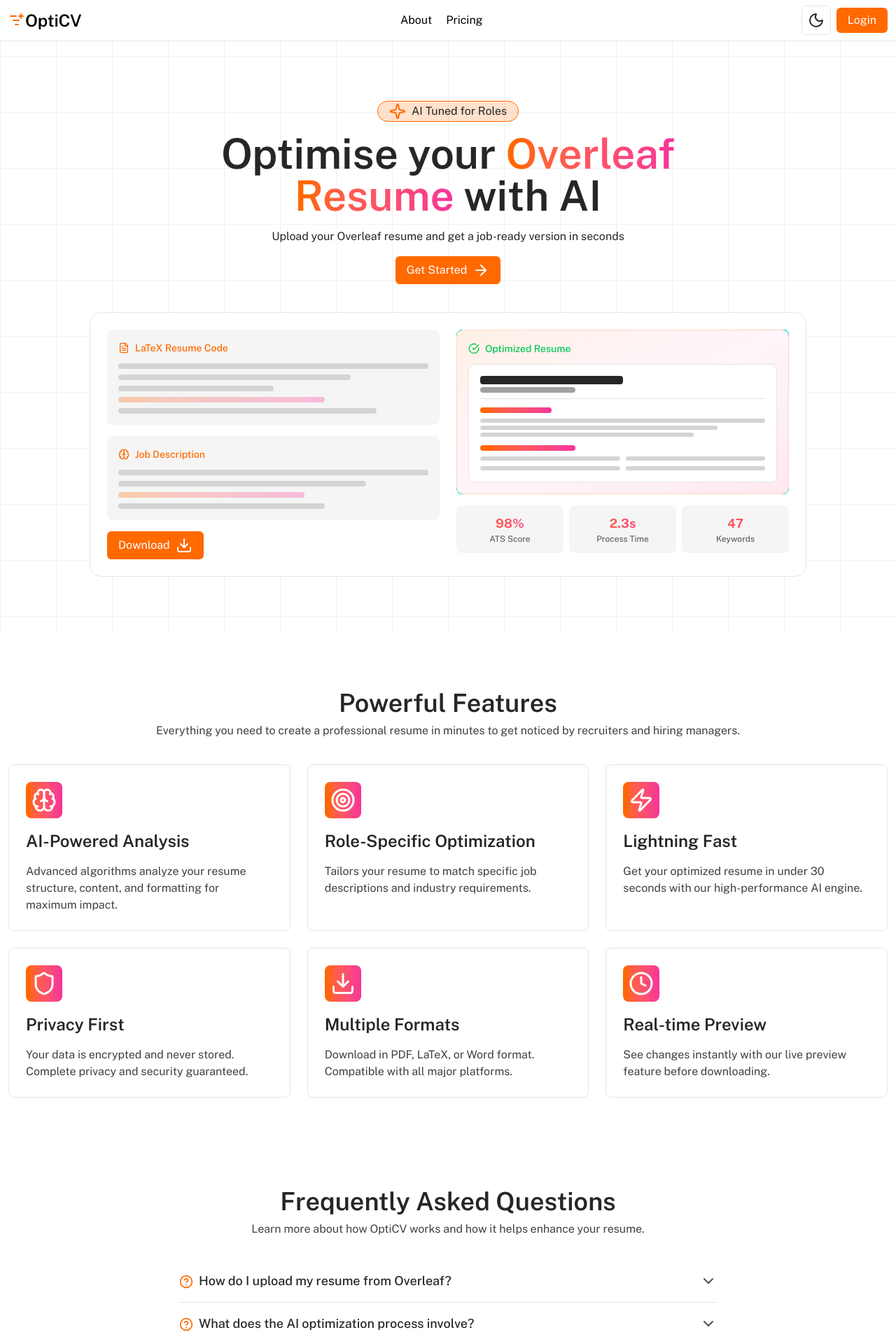
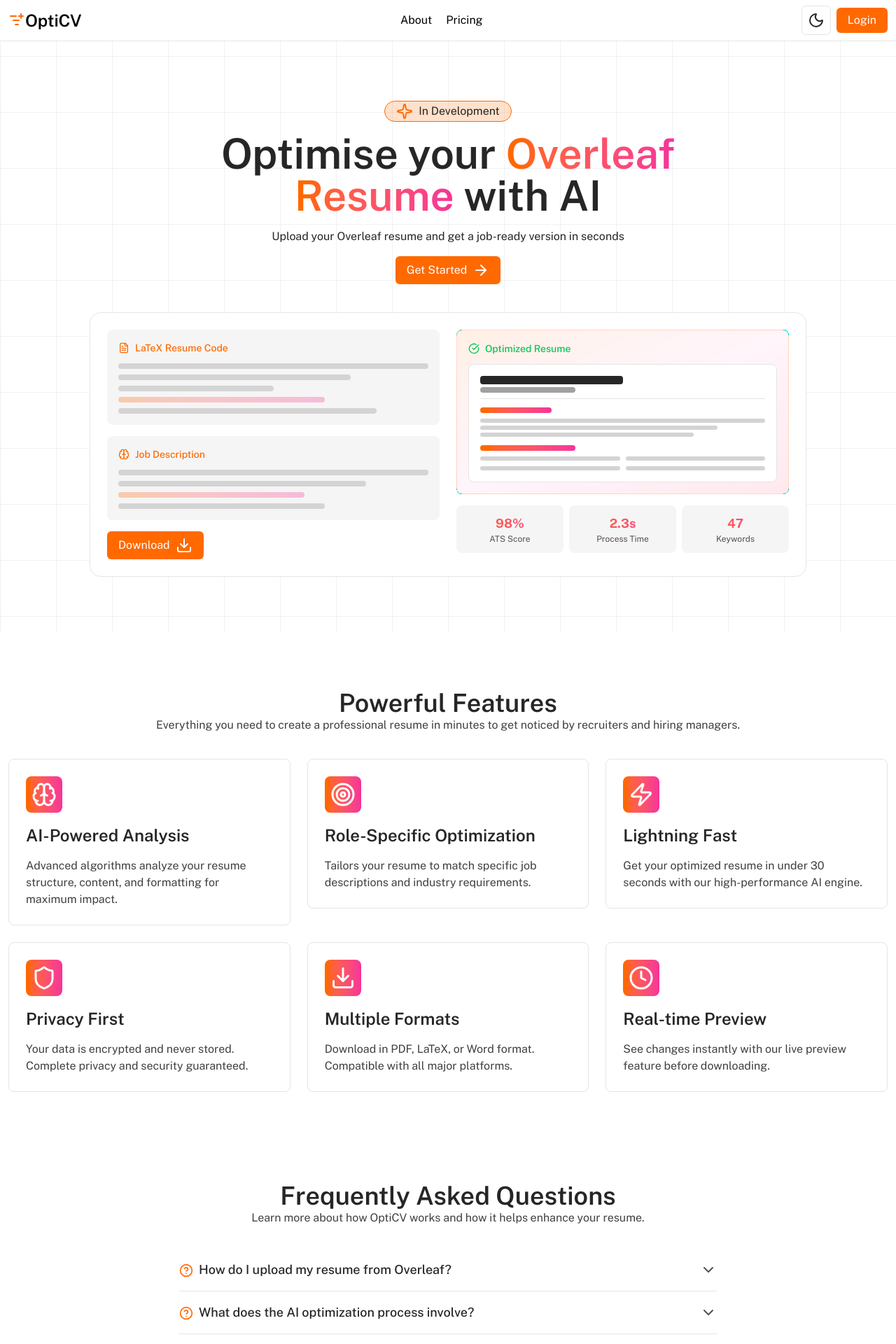
Before and after one commit to muxdust/OptiCV, a Next.js app: page / in a window 1280 px wide. Shown: the top 1920 px of the page at 70% size. Built offline with nearby package versions, Linux system fonts and the light colour scheme.

Commit message:
framer motion

```diff
--- a/components/Home/Banner.tsx
+++ b/components/Home/Banner.tsx
@@ -1,10 +1,13 @@
 import React from "react";
 import { ArrowRight } from "lucide-react";
+
+import FadeInOnScroll from "@/utils/FadeInScroll";
 
 const Banner = () => {
   return (
     <section className="flex justify-center items-center w-full">
-      <div className="flex flex-col justify-center items-center w-full lg:container mx-3 px-3 gap-4 py-20 bg-gradient-to-br from-orange-500 to-pink-500 rounded-xl">
+      <FadeInOnScroll className="w-full flex justify-center items-center">
+        <div className="flex flex-col justify-center items-center w-full lg:container px-3 gap-4 py-20 bg-gradient-to-br from-orange-500 to-pink-500 rounded-xl mx-3">
           <h2 className="text-4xl font-semibold text-center text-neutral-50">
             Optimize Your Resume Effortlessly with AI
           </h2>
@@ -17,6 +20,7 @@
             <ArrowRight size={20} />
           </button>
         </div>
+      </FadeInOnScroll>
     </section>
   );
 };
--- a/components/Home/Faq.tsx
+++ b/components/Home/Faq.tsx
@@ -1,6 +1,9 @@
 "use client";
+
 import React, { useState } from "react";
 import { ChevronDown, ChevronUp, HelpCircle } from "lucide-react";
+
+import FadeInOnScroll from "@/utils/FadeInScroll";
 
 const faqs = [
   {
@@ -51,6 +54,7 @@
   return (
     <section className="flex justify-center items-center w-full py-12">
       <div className="flex flex-col justify-center items-center w-full lg:container px-3 gap-2">
+        <FadeInOnScroll>
           <h2 className="text-4xl font-semibold text-center text-neutral-800 dark:text-neutral-100">
             Frequently Asked Questions
           </h2>
@@ -58,12 +62,11 @@
             Learn more about how OptiCV works and how it helps enhance your
             resume.
           </p>
+        </FadeInOnScroll>
         <div className="w-full max-w-3xl">
           {faqs.map((faq) => (
-            <div
-              key={faq.id}
-              className="border-b border-neutral-200 dark:border-neutral-700 py-4"
-            >
+            <FadeInOnScroll key={faq.id} className="w-full">
+              <div className="border-b border-neutral-200 dark:border-neutral-700 py-4">
                 <div className="w-full flex justify-between items-center text-left">
                   <div className="flex items-center gap-2">
                     <span className="inline-block">
@@ -90,6 +93,7 @@
                   </p>
                 )}
               </div>
+            </FadeInOnScroll>
           ))}
         </div>
       </div>
--- a/components/Home/Features.tsx
+++ b/components/Home/Features.tsx
@@ -1,5 +1,8 @@
 import React from "react";
+
 import { Brain, Shield, Zap, Download, Clock, Target } from "lucide-react";
+
+import FadeInOnScroll from "@/utils/FadeInScroll";
 
 const data = [
   {
@@ -50,19 +53,19 @@
   return (
     <section className="flex justify-center items-center w-full">
       <div className="flex flex-col justify-center items-center w-full lg:container px-3 gap-2">
+        <FadeInOnScroll>
           <h2 className="text-4xl font-semibold text-center text-neutral-800 dark:text-neutral-100">
             Powerful Features
           </h2>
           <p className="text-md font-normal text-center text-neutral-700 dark:text-neutral-300">
-          Everything you need to create a professional resume in minutes to get
-          noticed by recruiters and hiring managers.
+            Everything you need to create a professional resume in minutes to
+            get noticed by recruiters and hiring managers.
           </p>
+        </FadeInOnScroll>
         <div className="grid grid-cols-1 md:grid-cols-2 lg:grid-cols-3 gap-6 w-full justify-start items-stretch mt-7">
           {data.map((item) => (
-            <div
-              key={item.id}
-              className="flex flex-col justify-start items-start w-full gap-4 p-6 rounded-lg border border-neutral-200 dark:border-neutral-700/50"
-            >
+            <FadeInOnScroll key={item.id} className="w-full">
+              <div className="flex flex-col justify-start items-start w-full gap-4 p-6 rounded-lg border border-neutral-200 dark:border-neutral-700/50">
                 <span className="bg-gradient-to-r from-orange-500 to-pink-500 rounded-lg p-2 text-white">
                   {item.icon}
                 </span>
@@ -73,6 +76,7 @@
                   {item.description}
                 </p>
               </div>
+            </FadeInOnScroll>
           ))}
         </div>
       </div>
--- a/components/Home/Hero.tsx
+++ b/components/Home/Hero.tsx
@@ -7,6 +7,8 @@
   FileText,
   CheckCircle,
 } from "lucide-react";
+
+import FadeInOnScroll from "@/utils/FadeInScroll";
 
 const Hero = () => {
   return (
@@ -23,10 +25,11 @@
         }}
       />
       <div className="grid grid-cols-1 items-center justify-center w-full lg:container px-3 pt-36 pb-20 gap-10">
+        <FadeInOnScroll>
           <div className="flex flex-col items-center justify-center w-full gap-4 max-w-2xl mx-auto">
             <p className="text-md font-normal px-4 py-0.5 rounded-full border border-orange-500 dark:border-orange-500 text-neutral-800 dark:text-neutral-300 bg-orange-500/20 flex items-center gap-2">
               <Sparkle size={24} className="text-orange-500" />
-            AI Tuned for Roles
+              In Development
             </p>
             <h1 className="text-5xl md:text-6xl font-semibold text-center text-neutral-800 dark:text-neutral-100">
               Optimise your{" "}
@@ -45,6 +48,8 @@
               Get Started <ArrowRight size={24} />
             </button>
           </div>
+        </FadeInOnScroll>
+        <FadeInOnScroll>
           <div className="bg-white dark:bg-neutral-900 backdrop-blur-sm rounded-2xl border border-neutral-200 dark:border-neutral-700/50 p-6 max-w-5xl w-full mx-auto">
             <div className="grid lg:grid-cols-2 gap-6">
               <div className="space-y-4">
@@ -147,6 +152,7 @@
               </div>
             </div>
           </div>
+        </FadeInOnScroll>
       </div>
     </section>
   );
--- a/utils/FadeInScroll.tsx
+++ b/utils/FadeInScroll.tsx
@@ -1,32 +1,18 @@
 "use client";
-import { motion, useAnimation } from "framer-motion";
-import { useEffect, useRef } from "react";
-import { useInView } from "framer-motion";
+import { motion } from "framer-motion";
 
-export default function FadeInOnScroll({
-  children,
-}: {
+interface Props {
   children: React.ReactNode;
-}) {
-  const ref = useRef(null);
-  const inView = useInView(ref, { once: true });
-  const controls = useAnimation();
+  className?: string;
+}
 
-  useEffect(() => {
-    if (inView) {
-      controls.start("visible");
-    }
-  }, [inView]);
-
+export default function FadeInOnScroll({ children, className }: Props) {
   return (
     <motion.div
-      ref={ref}
-      initial="hidden"
-      animate={controls}
-      variants={{
-        hidden: { opacity: 0, y: 30 },
-        visible: { opacity: 1, y: 0 },
-      }}
+      className={className}
+      initial={{ opacity: 0, y: 30 }}
+      whileInView={{ opacity: 1, y: 0 }}
+      viewport={{ once: true }}
       transition={{ duration: 0.6, ease: "easeOut" }}
     >
       {children}
```
Lines whose indentation alone changed are shown as unchanged.
